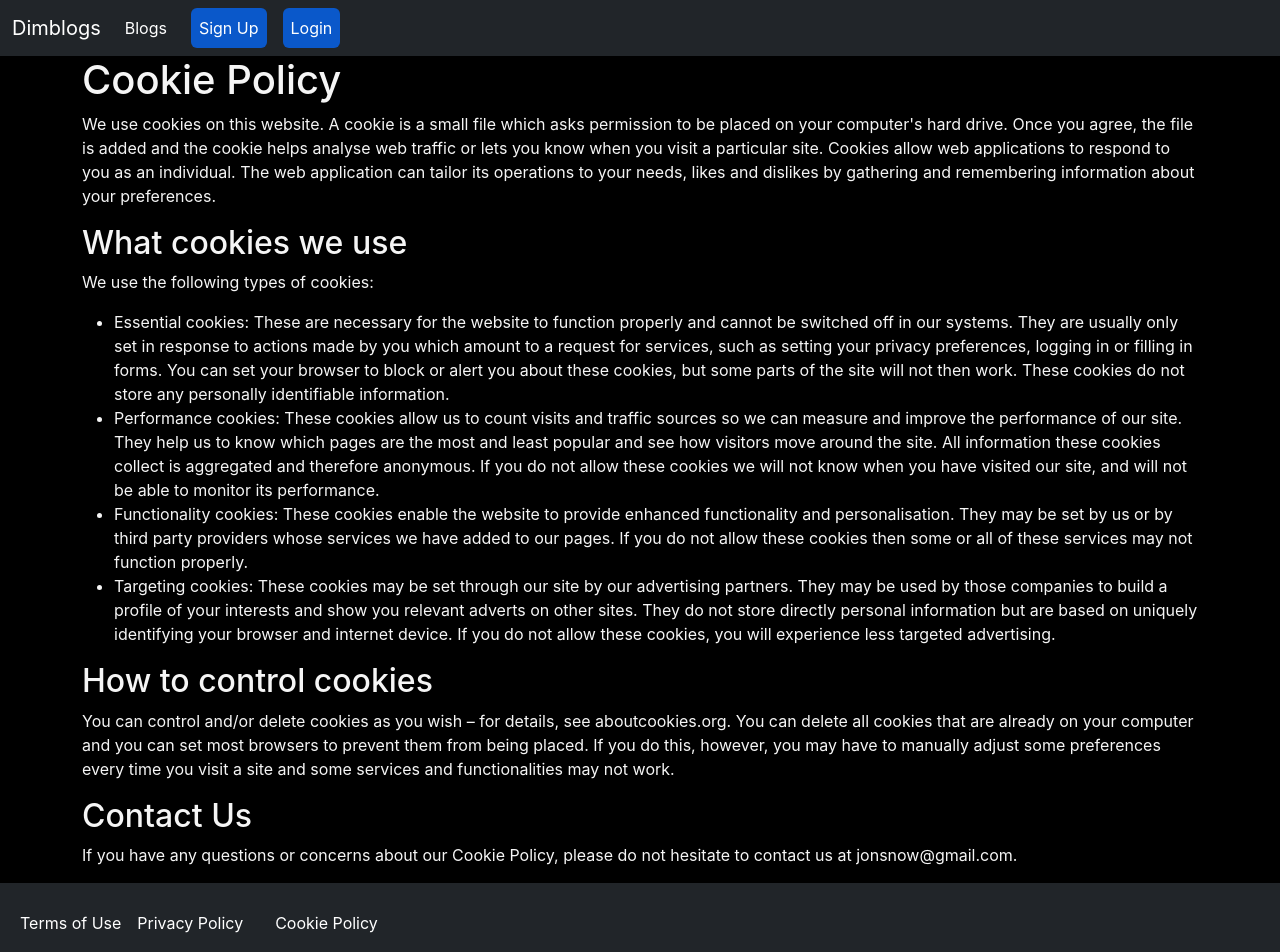
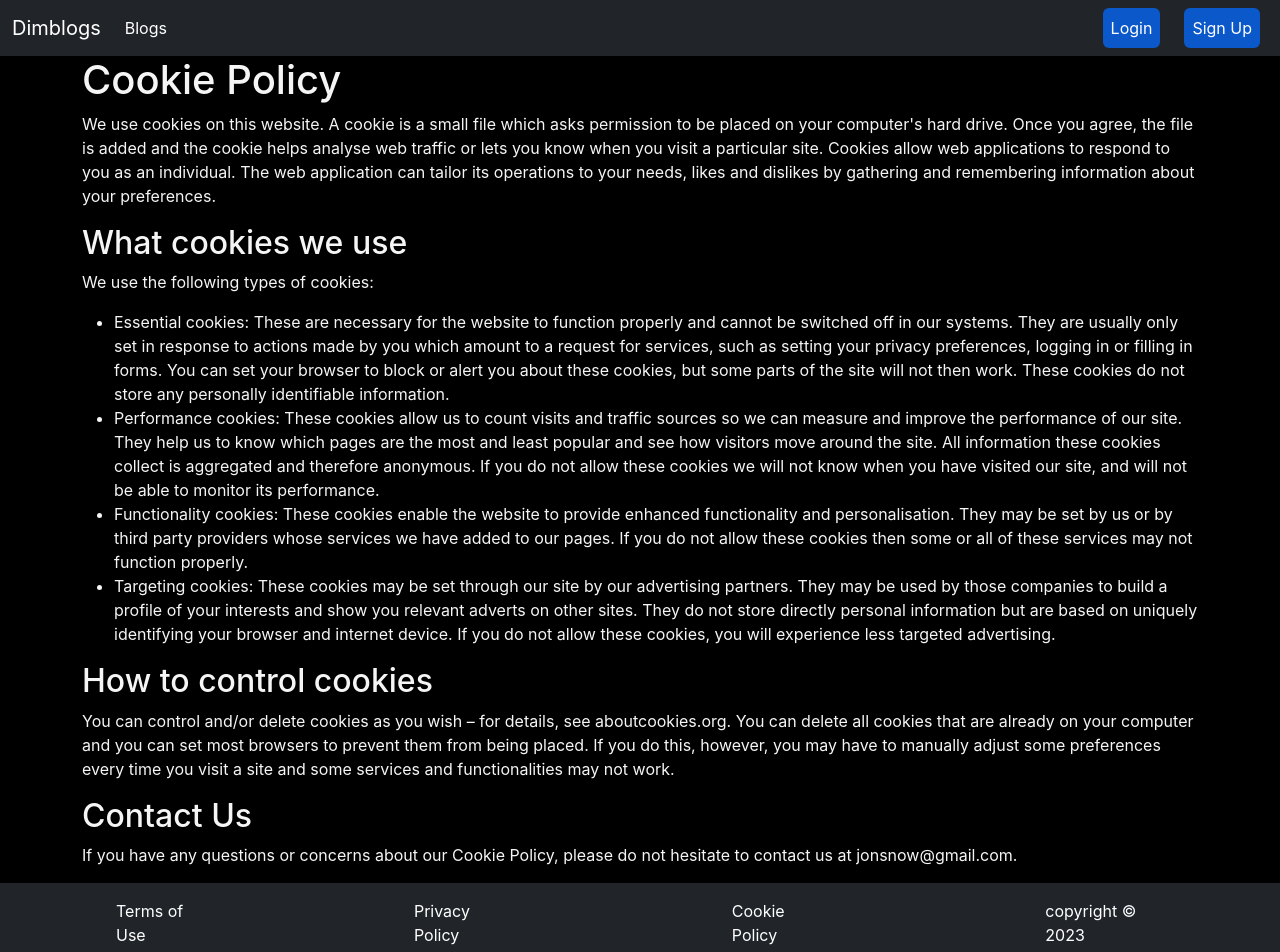
Before and after one commit to chacha-moringa-school/football-blog-frontend, a React (Create React App) app: page /cookies in a window 1280 px wide. Shown: the top 952 px of the page. Built offline with nearby package versions, Linux system fonts and the light colour scheme; no server answers.

Commit message:
1. Navigate user to login form if they want to see more details 2. Add heart emoji to signify the number of likes 3. Redirect users to blogs page once they are logged in and to homepage once they are logged out

```diff
--- a/package.json
+++ b/package.json
@@ -4,12 +4,18 @@
   "private": true,
   "proxy": "http://localhost:3000",
   "dependencies": {
+    "@fortawesome/fontawesome-svg-core": "^6.4.0",
+    "@fortawesome/free-solid-svg-icons": "^6.4.0",
+    "@fortawesome/react-fontawesome": "^0.2.0",
     "@testing-library/jest-dom": "^5.16.5",
     "@testing-library/react": "^13.4.0",
     "@testing-library/user-event": "^13.5.0",
     "axios": "^1.3.4",
+    "bootstrap": "^5.2.3",
     "react": "^18.2.0",
+    "react-bootstrap": "^2.7.2",
     "react-dom": "^18.2.0",
+    "react-icons": "^4.8.0",
     "react-router-dom": "^6.9.0",
     "react-scripts": "5.0.1",
     "web-vitals": "^2.1.4"
--- a/src/components/App.jsx
+++ b/src/components/App.jsx
@@ -49,7 +49,7 @@ function App() {
         {userSignedIn ? (
         <Routes>
           <Route path='/' element={<Home />} />
-          <Route path='/blogs' element={<BlogList />} />
+          <Route path='/blogs' element={<BlogList userSignedIn={userSignedIn} />} />
           <Route path='/create' element={<CreateBlog />} />
           <Route path="/blogs/:id" element={<BlogDetails userSignedIn={userSignedIn} />}/>
           <Route path='/terms' element={<TermsOfUse />} />
@@ -61,7 +61,7 @@ function App() {
       ) : (
         <Routes>
             <Route path='/' element={<Home />} />
-            <Route path='/blogs' element={<BlogList />} />
+            <Route path='/blogs' element={<BlogList userSignedIn={userSignedIn} />} />
             <Route path='/login' element={ <LoginForm userSignedIn={userSignedIn} setUserSignedIn={setUserSignedIn} />} />
             <Route path='/signup' element={ <SignUp setUserSignedIn={setUserSignedIn} />}/>
             <Route path='/terms' element={<TermsOfUse />} />
--- a/src/components/BlogList.jsx
+++ b/src/components/BlogList.jsx
@@ -1,8 +1,9 @@
 import { useEffect, useState } from "react";
 import { useNavigate, useParams } from 'react-router-dom';
+import { FaHeart } from 'react-icons/fa';
 import axios from 'axios';
 
-const BlogList = () => {
+const BlogList = ({userSignedIn}) => {
     const [blogs, setBlogs] = useState([])
     const [likedBlogIds, setLikedBlogIds] = useState([]);
     const [comment, setComment] = useState('');
@@ -48,15 +49,16 @@ const BlogList = () => {
                                 </div>
                                 <div className="col-md-8">
                                     <div className="card-body">
-                                        <h5 className="card-title">{blog.title}</h5>
+                                        <h4 className="card-title" style={{color: "#f1356d"}}>{blog.title}</h4>
                                         <p className="card-text">{blog.news.substring(0, 250)}...</p>
                                         <p className="card-text"><small>Last updated {blog.updated_at_formatted}</small></p>
-                                        <button onClick={() => {
-                                                                navigate(`/blogs/${blog.id}`);
-                                                            }} className="btn btn-info">Details</button>
-                                        <button onClick={()=>{navigate('/likes')}}>Likes {blog.total_likes}</button>
-                                        {/* <button onClick={()=>{navigate('/comments')}}>Comments</button> */}
-
+                                        <div className="d-flex justify-content-between">
+                                            <button onClick={() => {
+                                                                    userSignedIn? (navigate(`/blogs/${blog.id}`)) : (navigate(`/login`))
+                                                                }} className="btn btn-info">More...</button>
+                                            <p className="h2">❣️ {blog.total_likes}</p>
+                                            {/* <button onClick={()=>{navigate('/comments')}}>Comments</button> */}
+                                        </div>
                                     </div>
                                 </div>
                             </div>
--- a/src/components/Home.jsx
+++ b/src/components/Home.jsx
@@ -1,18 +1,50 @@
+import {  Carousel } from "react-bootstrap"
+
 const Home = () => {
     return (
-        <div id="carouselExampleSlidesOnly" class="carousel slide" data-bs-ride="carousel">
-        <div class="carousel-inner">
-          <div class="carousel-item active">
-            <img src="https://images.unsplash.com/photo-1431324155629-1a6deb1dec8d?ixlib=rb-4.0.3&ixid=MnwxMjA3fDB8MHxwaG90by1wYWdlfHx8fGVufDB8fHx8&auto=format&fit=crop&w=1170&q=80" class="d-block w-100" alt="..."/>
-          </div>
-          <div class="carousel-item">
-            <img src="https://images.unsplash.com/photo-1509928015542-fcc9b3bcd048?ixlib=rb-4.0.3&ixid=MnwxMjA3fDB8MHxwaG90by1wYWdlfHx8fGVufDB8fHx8&auto=format&fit=crop&w=387&q=80" class="d-block w-100" alt="..."/>
-          </div>
-          <div class="carousel-item">
-            <img src="https://images.unsplash.com/photo-1489944440615-453fc2b6a9a9?ixlib=rb-4.0.3&ixid=MnwxMjA3fDB8MHxwaG90by1wYWdlfHx8fGVufDB8fHx8&auto=format&fit=crop&w=1323&q=80" class="d-block w-100" alt="..."/>
-          </div>
-        </div>
-      </div>
+        <>
+    <div className="hero-container" >
+    <Carousel>
+        <Carousel.Item>
+          <img
+            className="d-block w-100"
+            src="https://assets.goal.com/v3/assets/bltcc7a7ffd2fbf71f5/blt51f0cc9752931881/639ded71fa9530798c2329ba/messi-ears-16-9.jpg"
+            alt="First slide"
+          />
+          <Carousel.Caption>
+            {/* <h2 className="h1" >Fast</h2>
+            <p  >Get the latest football news before they are even released</p> */}
+          </Carousel.Caption>
+        </Carousel.Item>
+        <Carousel.Item>
+          <img
+            className="d-block w-100"
+            src="https://images.unsplash.com/photo-1529900748604-07564a03e7a6?ixlib=rb-4.0.3&ixid=MnwxMjA3fDB8MHxwaG90by1wYWdlfHx8fGVufDB8fHx8&auto=format&fit=crop&w=1170&q=80"
+            alt="Second slide"
+          />
+          <Carousel.Caption>
+            <h2 className="h1" >Reliable</h2>
+            <p >Get information from the most reliable sources in the world</p>
+          </Carousel.Caption>
+        </Carousel.Item>
+        <Carousel.Item>
+          <img
+            className="d-block w-100"
+            src="https://images.unsplash.com/photo-1489944440615-453fc2b6a9a9?ixlib=rb-4.0.3&ixid=MnwxMjA3fDB8MHxwaG90by1wYWdlfHx8fGVufDB8fHx8&auto=format&fit=crop&w=1323&q=80"
+            alt="Third slide"
+          />
+          <Carousel.Caption>
+            <h2 className="h1" >Trusted</h2>
+            <p >
+              The most trusted football blog news since the creation of the universe
+            </p>
+          </Carousel.Caption>
+        </Carousel.Item>
+      </Carousel>
+    </div>
+    <div>
+
+    </div></>
      );
 }
 
--- a/src/components/LoginForm.jsx
+++ b/src/components/LoginForm.jsx
@@ -1,10 +1,12 @@
 import React, { useState } from "react";
+import { useNavigate } from "react-router-dom";
 
 
 function LoginForm({setUserSignedIn}) {
   const [username, setUsername] = useState("");
   const [password, setPassword] = useState("");
   const [errorMessage, setErrorMessage] = useState("");
+  const navigate = useNavigate()
 
 
 
@@ -23,6 +25,7 @@ function LoginForm({setUserSignedIn}) {
     .then((res)=> {
         if(res.ok){
             res.json().then((user)=>{
+                navigate('/blogs', { replace: true })
                 setUserSignedIn(user)
             })
         } else{
--- a/src/components/Navbar.jsx
+++ b/src/components/Navbar.jsx
@@ -2,11 +2,12 @@
 import { NavLink, useNavigate } from "react-router-dom";
 
 const Navbar = (props) => {
-
+    const navigate = useNavigate()
 
     function handleLogOut() {
         fetch("/logout", { method: "DELETE" }).then((r) => {
           if (r.ok) {
+            navigate('/', { replace: true })
             props.setUserSignedIn(false);
           }
         });
@@ -21,6 +22,7 @@ const Navbar = (props) => {
                 <div className="collapse navbar-collapse" id="navbarSupportedContent">
                     {
                         props.userSignedIn ? (
+                            <>
                                 <ul className="navbar-nav me-auto mb-2 mb-lg-0">
                                     <li className="nav-item">
                                         <NavLink className="nav-link active  me-3" aria-current="page" to='/blogs'>Blogs</NavLink>
@@ -29,25 +31,27 @@ const Navbar = (props) => {
                                     <li className="nav-item">
                                         <NavLink className="nav-link active  ms-3" aria-current="page" to='/create'>New Blog</NavLink>
                                     </li>
-
-                                <li className="nav-item">
-                                <button className="nav-link active btn btn-danger ms-3" onClick={handleLogOut}>Logout</button>
-                                </li>
                                 </ul>
+                                <button className="nav-link active btn btn-danger mx-2 p-2" onClick={handleLogOut}>Logout</button>
+                            </>
                         ):(
+                            <>
                                 <ul className="navbar-nav me-auto mb-2 mb-lg-0">
                                     <li className="nav-item">
                                         <NavLink className="nav-link active  me-3" aria-current="page" to='/blogs'>Blogs</NavLink>
                                     </li>
 
-                                <li className="nav-item">
+                                    {/* <li className="nav-item">
                                         <NavLink className="nav-link active btn btn-primary" aria-current="page" to="/signup">Sign Up</NavLink>
                                     </li>
 
                                     <li className="nav-item">
                                         <NavLink className="nav-link active btn btn-primary ms-3" aria-current="page" to='/login'>Login</NavLink>
-                                </li>
+                                    </li> */}
                                 </ul>
+                                <NavLink className="nav-link active btn btn-primary mx-3 p-2" aria-current="page" to='/login'>Login</NavLink>
+                                <NavLink className="nav-link active btn btn-primary mx-2 p-2" aria-current="page" to="/signup">Sign Up</NavLink>
+                            </>
                         )
                     }
                 </div>
--- a/src/components/SignUp.jsx
+++ b/src/components/SignUp.jsx
@@ -32,7 +32,8 @@ function SignUp({setUserSignedIn}) {
   };
 
   return (
-    <div className="container reg-cont" style={{minHeight: "100vh"}}>
+    <div className="container" style={{minHeight: "100vh"}}>
+    <div className="container reg-cont mt-5" >
         <div className="reg-title">User Registration</div>
         <form onSubmit={handleSubmit}>
             <div className="reg-user-details">
@@ -73,6 +74,7 @@ function SignUp({setUserSignedIn}) {
         </form>
 
     </div>
+    </div>
   );
 }
 
--- a/src/components/footer/Footer.jsx
+++ b/src/components/footer/Footer.jsx
@@ -3,22 +3,28 @@ import React from "react";
 
 function Footer() {
   return (
-    <footer className="text-center">
-      <nav className="navbar navbar-expand-lg navbar-dark text-center  bg-dark" style={{height: "5rem"}}>
-          <div className="container-fluid text-center">
-              <div className="collapse navbar-collapse text-center">
-                <ul className="navbar-nav me-auto mb-2 mb-lg-0  text-center">
+    <footer >
+      <nav className="navbar navbar-expand-lg navbar-dark   bg-dark" style={{height: "5rem"}}>
+          <div className="container-fluid ">
+              <div className="collapse navbar-collapse ">
+                <ul className="navbar-nav me-auto mb-2 mb-lg-0  ">
 
-                    <li className="nav-item">
+                    <li className="nav-item mx-5 px-5">
                           <NavLink className="nav-link active " aria-current="page" to="/terms">Terms of Use</NavLink>
                       </li>
-                    <li className="nav-item">
+                      <li className="nav-item mx-5 px-5">
                       <NavLink className="nav-link active " aria-current="page" to="/privacy">Privacy Policy</NavLink>
                       </li>
 
-                    <li className="nav-item">
+                      <li className="nav-item mx-5 px-5">
                       <NavLink className="nav-link active  ms-3" aria-current="page" to='/cookies'>Cookie Policy</NavLink>
                       </li>
+
+                      <li className="nav-item mx-5 px-5">
+                      <NavLink className="nav-link active  ms-3" aria-current="page" > copyright &copy; 2023</NavLink>
+                      </li>
+
+
                 </ul>
               </div>
           </div>
```
Also changed, not shown: src/styles/App.css (line endings or trailing spaces), 1 other file (tests, documents, lock files or other folders). Lines whose indentation alone changed are shown as unchanged.
